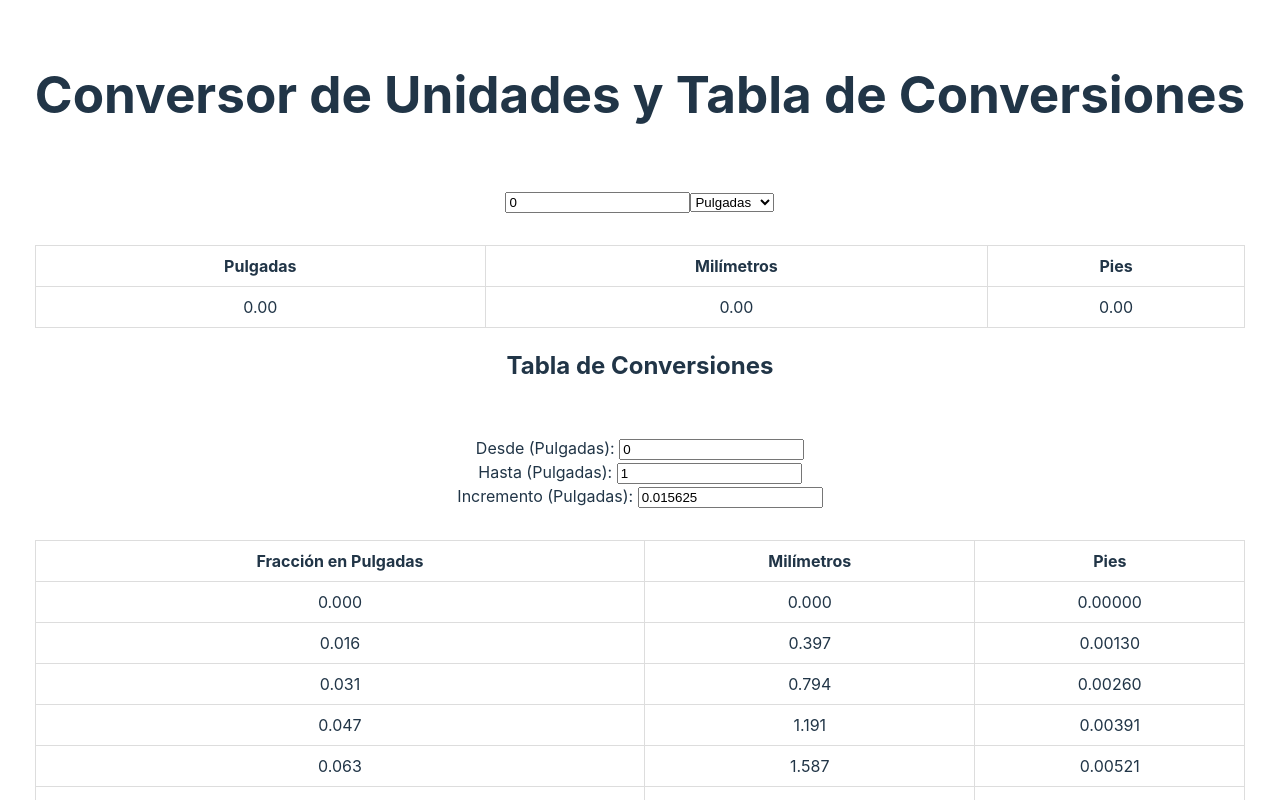
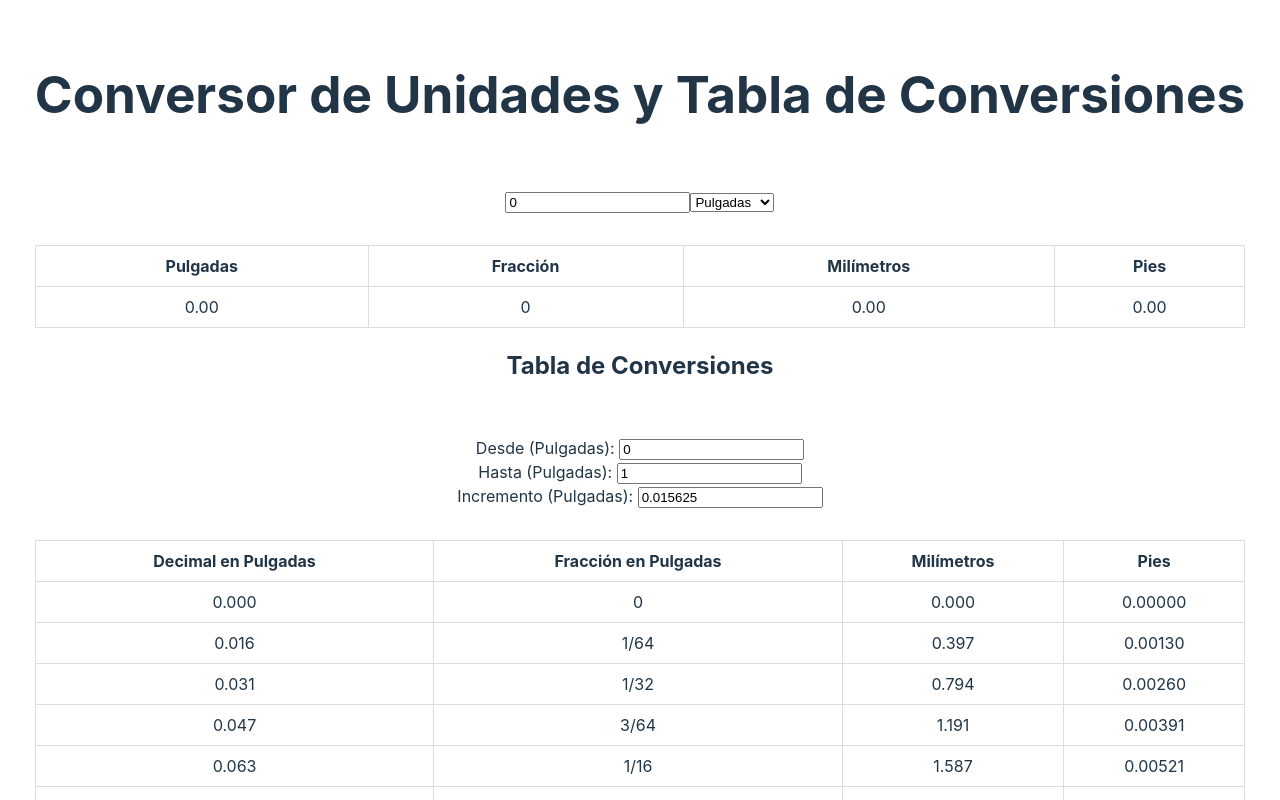
Before and after one commit to Programer-001/Tabla_conversora, a React (Vite) app: page / in a window 1280 px wide. Shown: the top 800 px of the page. Built offline with nearby package versions, Linux system fonts and the light colour scheme.

Commit message:
se agrego fracciones

```diff
--- a/src/App.tsx
+++ b/src/App.tsx
@@ -1,6 +1,34 @@
 import { useState, useEffect } from "react";
 import "./App.css";
 
+//devuelve fracciones
+const toFraction = (decimal: number): string => {
+  if (decimal === 0) return "0";
+
+  const tolerance = 1.0e-6;
+  let numerator = decimal;
+  let denominator = 1;
+
+  while (Math.abs(numerator - Math.round(numerator)) > tolerance) {
+    numerator *= 10;
+    denominator *= 10;
+  }
+
+  numerator = Math.round(numerator);
+
+  const gcd = (a: number, b: number): number => (b === 0 ? a : gcd(b, a % b));
+  let divisor = gcd(numerator, denominator);
+
+  numerator /= divisor;
+  denominator /= divisor;
+
+  let intPart = Math.floor(numerator / denominator);
+  let fracPart = numerator % denominator;
+
+  if (fracPart === 0) return `${intPart}`;
+  if (intPart === 0) return `${fracPart}/${denominator}`;
+  return `${intPart} ${fracPart}/${denominator}`;
+};
 // Función para generar las conversiones
 const generateConversionTable = (start: number, end: number, step: number) => {
   let table = [];
@@ -11,8 +39,10 @@ const generateConversionTable = (start: number, end: number, step: number) => {
     const fraction = i;
     const millimeters = fraction * 25.4;
     const feet = fraction / 12;
+    const fractionString = toFraction(fraction);
     table.push({
       fraction,
+      fractionString,
       millimeters,
       feet,
     });
@@ -46,10 +76,18 @@ function App() {
       millimeters = value * 304.8;
       feet = value;
     }
-    return { inches, millimeters, feet };
+    return {
+      inches,
+      inchesFraction: toFraction(inches ?? 0),
+      millimeters,
+      feet,
+    };
   };
 
-  const { inches, millimeters, feet } = convertValue(value, unit);
+  const { inches, inchesFraction, millimeters, feet } = convertValue(
+    value,
+    unit
+  );
 
   // Estado para la tabla dinámica (inicio, fin, incremento)
   const [start, setStart] = useState<number>(0); // Valor de inicio
@@ -96,6 +134,7 @@ function App() {
         <thead>
           <tr>
             <th>Pulgadas</th>
+            <th>Fracción</th>
             <th>Milímetros</th>
             <th>Pies</th>
           </tr>
@@ -103,6 +142,7 @@ function App() {
         <tbody>
           <tr>
             <td>{(inches ?? 0).toFixed(2)}</td>
+            <td>{inchesFraction}</td>
             <td>{(millimeters ?? 0).toFixed(2)}</td>
             <td>{(feet ?? 0).toFixed(2)}</td>
           </tr>
@@ -156,6 +196,7 @@ function App() {
       <table>
         <thead>
           <tr>
+            <th>Decimal en Pulgadas</th>
             <th>Fracción en Pulgadas</th>
             <th>Milímetros</th>
             <th>Pies</th>
@@ -165,6 +206,7 @@ function App() {
           {conversionTable.map((row, index) => (
             <tr key={index}>
               <td>{row.fraction.toFixed(3)}</td>
+              <td>{row.fractionString}</td>
               <td>{row.millimeters.toFixed(3)}</td>
               <td>{row.feet.toFixed(5)}</td>
             </tr>
```
